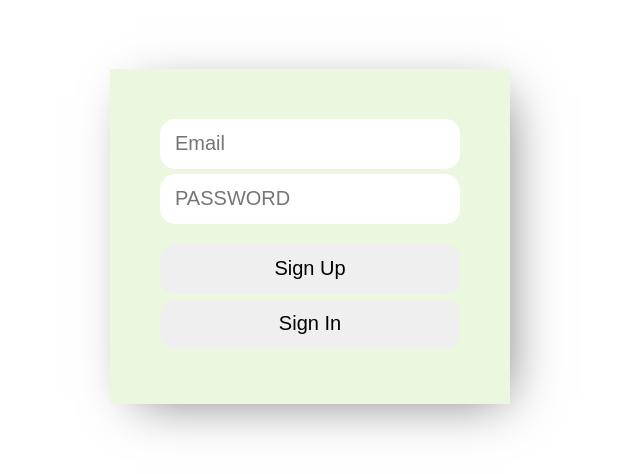
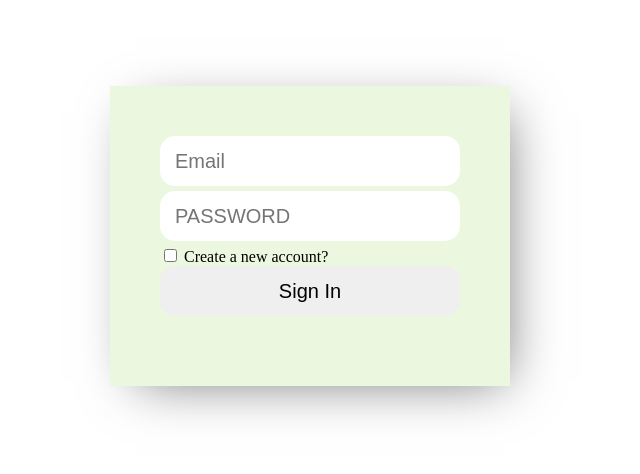
Before and after one commit to Sonang-study/study-auth, a React (Create React App) app in the folder frontend/todolist/: page / in a window 1280 px wide. Shown: the part 164-638 px from the top of the page, without its empty margins (330-970 px from the left). Built offline with nearby package versions, Linux system fonts and the light colour scheme; a web font is replaced by a local one.

Commit message:
feat:addTodo 로그인 로직 Refactoring

```diff
--- a/frontend/todolist/package.json
+++ b/frontend/todolist/package.json
@@ -11,6 +11,7 @@
     "@testing-library/jest-dom": "^5.16.2",
     "@testing-library/react": "^12.1.2",
     "@testing-library/user-event": "^13.5.0",
+    "dotenv": "^16.0.0",
     "postcss": "^8.4.6",
     "react": "^17.0.2",
     "react-dom": "^17.0.2",
--- a/frontend/todolist/src/component/groups/groups.jsx
+++ b/frontend/todolist/src/component/groups/groups.jsx
@@ -18,8 +18,8 @@ const Groups = ({ groups, handleGroup, onPopupClick }) => {
         />
       </section>
       <section className={styles.group}>
-        {groups.map((group) => (
-          <Group handleGroup={handleGroup} group={group} />
+        {groups.map((group, index) => (
+          <Group handleGroup={handleGroup} key={index} group={group} />
         ))}
       </section>
     </div>
--- a/frontend/todolist/src/component/login/login.jsx
+++ b/frontend/todolist/src/component/login/login.jsx
@@ -1,73 +1,99 @@
 import React, { useState, useRef } from 'react';
 import styles from './login.module.css';
 const Login = ({ authService, setIsLogin }) => {
-  const [noId, setNoId] = useState(true);
-  const emailRef = useRef();
-  const passRef = useRef();
-  const fNameRef = useRef();
-  const lNameRef = useRef();
+  const [signUp, setSignUp] = useState(false);
+  const [email, setEmail] = useState('');
+  const [password, setPassword] = useState('');
+  const [firstName, setFirstName] = useState('');
+  const [lastName, setLastName] = useState('');
 
-  const onClickSignup = () => {
-    setNoId(!noId);
-  };
-  const onSign = (e) => {
-    const email = emailRef.current.value;
-    const password = passRef.current.value;
-    const firstName = fNameRef.current.value;
-    const lastName = lNameRef.current.value;
-    authService.signup(firstName, lastName, email, password);
+  const onSubmit = (e) => {
+    e.preventDefault();
+    if (signUp) {
+      authService.signup(firstName, lastName, email, password);
+    } else {
+      authService.login(email, password);
+    }
     setIsLogin(true);
   };
-  const onLogin = () => {
-    const email = emailRef.current.value;
-    const password = passRef.current.value;
-    authService.login(email, password);
-    setIsLogin(true);
+
+  const onChange = (event) => {
+    const {
+      target: { name, value, checked },
+    } = event;
+    switch (name) {
+      case 'email':
+        return setEmail(value);
+      case 'password':
+        return setPassword(value);
+      case 'firstName':
+        return setFirstName(value);
+      case 'lastName':
+        return setLastName(value);
+      case 'signup':
+        return setSignUp(checked);
+      default:
+    }
   };
 
   return (
     <section className={styles.login}>
-      <form className={styles.mailLogin} onSubmit={onSign}>
+      <form className={styles.mailLogin} onSubmit={onSubmit}>
         <input
+          name='email'
           type='email'
-          ref={emailRef}
+          placeholder='Email'
+          value={email}
+          onChange={onChange}
           className={styles.id}
-          placeholder='Email'
+          required
         />
         <input
+          name='password'
           type='password'
-          ref={passRef}
+          placeholder='PASSWORD'
+          value={password}
+          onChange={onChange}
           className={styles.id}
-          placeholder='PASSWORD'
+          required
         />
-        {!noId && (
+        {signUp && (
           <input
+            name='firstName'
             type='text'
-            ref={fNameRef}
+            placeholder='FirstName'
+            value={firstName}
+            onChange={onChange}
             className={styles.id}
-            placeholder='FirstName'
           />
         )}
-        {!noId && (
+        {signUp && (
           <input
+            name='lastName'
             type='text'
-            ref={lNameRef}
+            placeholder='LastName'
+            value={lastName}
+            onChange={onChange}
             className={styles.password}
-            placeholder='LastName'
           />
         )}
+        <div className='form-signup'>
+          <input
+            name='signup'
+            id='signup'
+            type='checkbox'
+            onChange={onChange}
+            checked={signUp}
+          />
+          <label htmlFor='signup'> Create a new account?</label>
+        </div>
+
+        <div className={styles.ssoLogin}>
+          <button type='submit' className={styles.googleBtn}>
+            {signUp ? 'Sign Up' : 'Sign In'}
+          </button>
+        </div>
       </form>
-      <div className={styles.ssoLogin}>
-        <button
-          onClick={noId ? onClickSignup : onSign}
-          className={styles.googleBtn}
-        >
-          Sign Up
-        </button>
-        <button onClick={onLogin} className={styles.googleBtn}>
-          Sign In
-        </button>
-      </div>
     </section>
   );
 };
--- a/frontend/todolist/src/component/members/members.jsx
+++ b/frontend/todolist/src/component/members/members.jsx
@@ -4,7 +4,7 @@ import { faPlus } from '@fortawesome/free-solid-svg-icons';
 import styles from './members.module.css';
 import Member from '../member/member';
 
-const Members = ({ members, groupName,handleUser, onPopupClick }) => {
+const Members = ({ members, groupName, handleUser, onPopupClick }) => {
   const onAddMember = () => {
     onPopupClick();
   };
@@ -20,8 +20,8 @@ const Members = ({ members, groupName,handleUser, onPopupClick }) => {
         />
       </section>
       <section className={styles.member}>
-        {members.map((member) => (
-          <Member handleUser={handleUser} member={member} />
+        {members.map((member, index) => (
+          <Member handleUser={handleUser} key={index} member={member} />
         ))}
       </section>
     </section>
--- a/frontend/todolist/src/component/todolist/todolist.jsx
+++ b/frontend/todolist/src/component/todolist/todolist.jsx
@@ -1,6 +1,4 @@
 import React, { useRef, useState } from 'react';
-import tasks from '../../db/database';
-import nowDate from '../../util/date';
 import styles from './todolist.module.css';
 
 const TodoList = ({
@@ -70,16 +68,16 @@ const TodoList = ({
             />
           )}
           <ul className={styles.ul} onClick={handleClick}>
-            {todos.map((todo) =>
+            {todos.map((todo, index) =>
               !todo.finishedAt ? (
-                <li className={styles.list} data-key={todo.id}>
+                <li className={styles.list} key={index} data-key={todo.id}>
                   <button data-key={todo.id} className={styles.todoBtn}>
                     ✓
                   </button>
                   {todo.dayPlan}
                 </li>
               ) : (
-                <s>
+                <s key={index}>
                   <li className={styles.list} data-key={todo.id}>
                     <button data-key={todo.id} className={styles.todoBtn}>
                       ✓
--- a/frontend/todolist/src/component/weekly/weekly.jsx
+++ b/frontend/todolist/src/component/weekly/weekly.jsx
@@ -17,12 +17,12 @@ const Weekly = (props) => {
         <span className={styles.span}>Weekly</span>
       </section>
       <section className={styles.body}>
-        {date.map((name) => (
-          <div>
+        {date.map((name, index) => (
+          <div key={index}>
             <span>{name.date}</span>
             <ul>
-              {name.todos.map((todo) => (
-                <li>{todo}</li>
+              {name.todos.map((todo, index) => (
+                <li key={index}>{todo}</li>
               ))}
             </ul>
           </div>
--- a/frontend/todolist/src/network/http.js
+++ b/frontend/todolist/src/network/http.js
@@ -5,7 +5,6 @@ export default class HttpClient {
   }
 
   async fetch(url, options) {
-    console.log(this.baseURL);
     const res = await fetch(`${this.baseURL}${url}`, {
       ...options,
       headers: {
--- a/frontend/todolist/src/service/auth.js
+++ b/frontend/todolist/src/service/auth.js
@@ -15,7 +15,7 @@ export default class AuthService {
         role: 'user',
       }),
     });
-    // this.tokenStorage.saveToken(data.access_token);
+    this.tokenStorage.saveToken(data.access_token);
     return data;
   }
 
```
Also changed, not shown: 1 other file (tests, documents, lock files or other folders).
